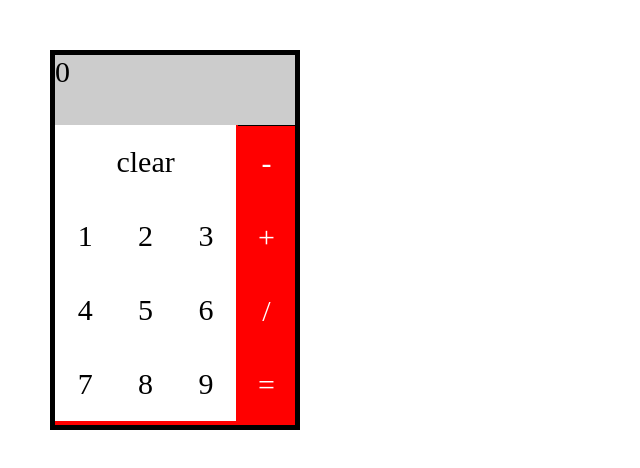
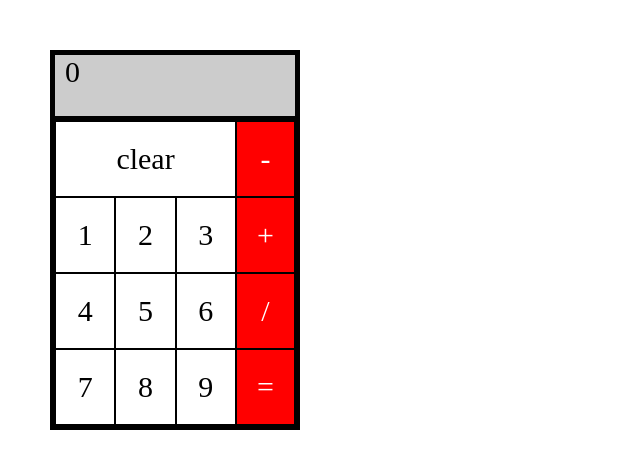
Before and after one commit to Oskiwariat/basic-calculator, a React (Create React App) app: page / in a window 1280 px wide. Shown: the top 468 px of the page, without its empty margins (0-640 px from the left). Built offline with nearby package versions, Linux system fonts and the light colour scheme; a web font is replaced by a local one.

Commit message:
end first design of calculator

```diff
--- a/src/styles/Calculator.css
+++ b/src/styles/Calculator.css
@@ -23,19 +23,20 @@ div#calculator {
 /* WYŚWIETLANY WYNIK */
 
 div#view {
-  flex-basis: 70px;
   background-color: #ccc;
+  border-bottom: 5px solid black;
+  flex-basis: 20%;
 }
 
 div#view span#result {
   font-size: 30px;
+  padding: 10px;
 }
 
 /* PANEL Z LICZBAMI  */
 
 div#panel {
   display: flex;
-  flex-grow: 1;
   background-color: red;
   flex-direction: row;
 }
@@ -45,7 +46,7 @@ div#panel div#numbers {
 }
 
 div#panel div#numbers button#clear {
-  width: 99%;
+  width: 100%;
 }
 
 div#panel div#numbers button {
@@ -53,8 +54,15 @@ div#panel div#numbers button {
   padding: 20px;
   background-color: white;
   color: black;
-  width: 33%;
-  border-style: none;
+  width: 33.3%;
+  border: 1px solid black;
+  cursor: pointer;
+  transition: 0.1s;
+}
+
+div#panel div#numbers button:hover {
+  background-color: black;
+  color: white;
 }
 
 /* PANEL Z OPERACJAMI */
@@ -69,9 +77,16 @@ div#panel div#operations button {
   padding: 20px;
   background-color: red;
   color: white;
-  border-style: none;
+  border: 1px solid black;
+  cursor: pointer;
+  transition: 0.1s;
 }
 
 div#panel div#operations button#minus {
   border-top: 1px solid black;
 }
+
+div#panel div#operations button:hover {
+  background-color: white;
+  color: red;
+}
```
